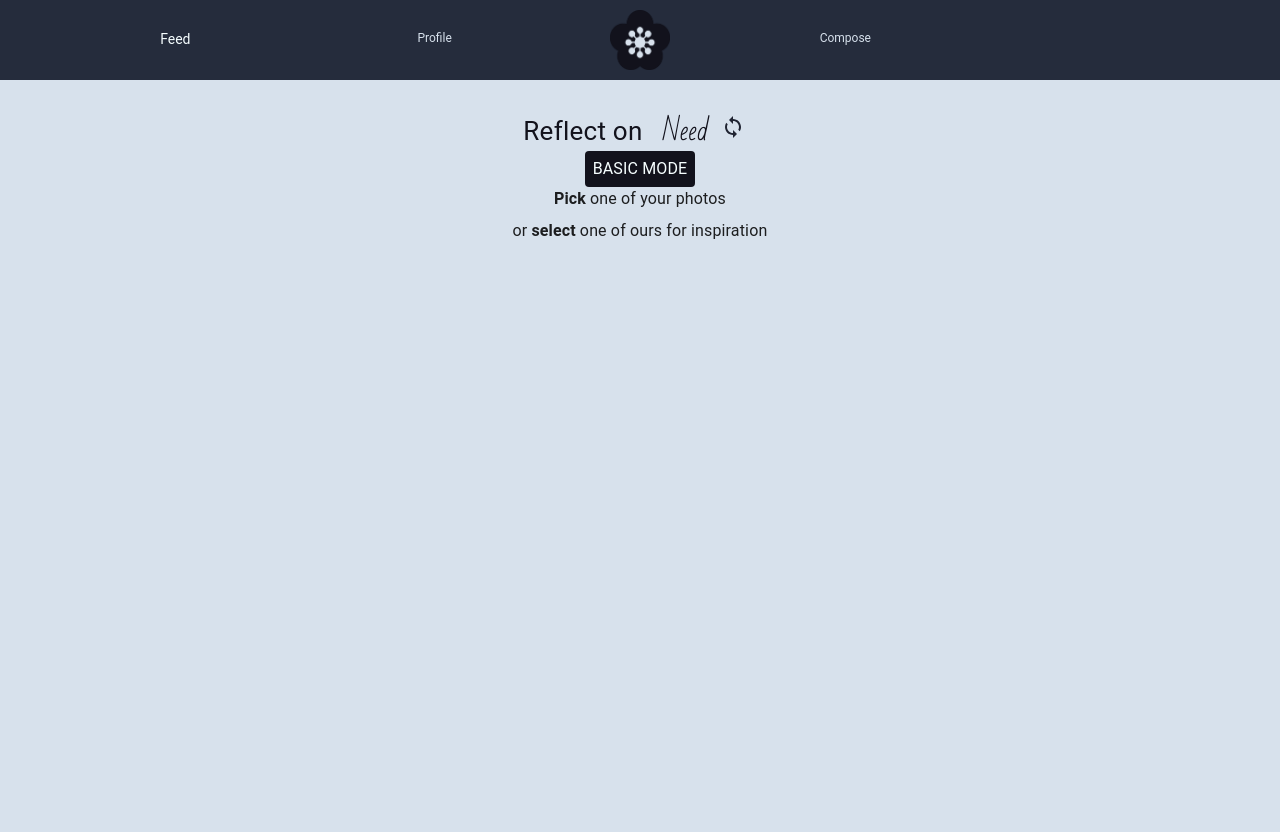
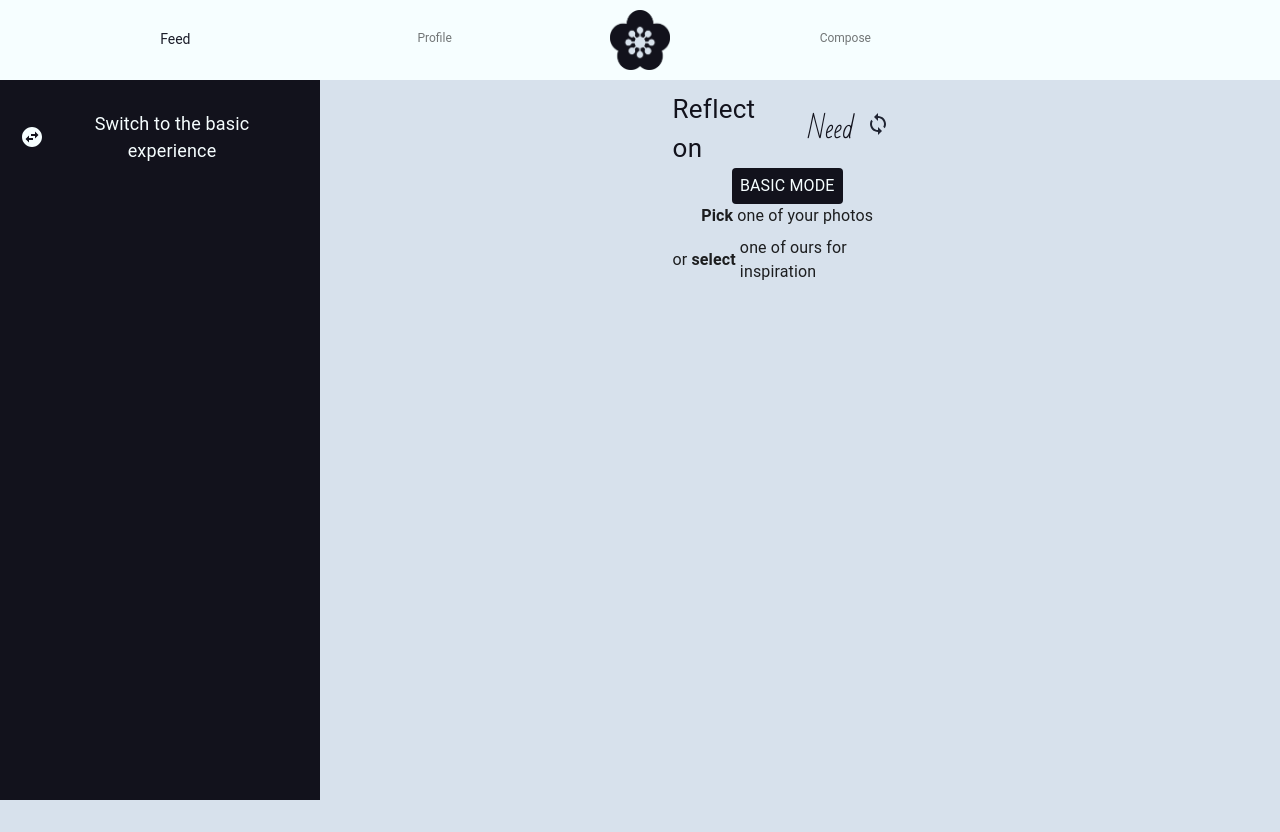
Before and after one commit to James-W-Berry/maikuu, a React (Create React App) app: page /compose in a window 1280 px wide. After the commit the page ends 800 px from the top, so only its background shows below. Built offline with nearby package versions, Linux system fonts and the light colour scheme; no server answers; sample sign-in values are in the browser's storage.

Commit message:
restructure compose component with sidebar control panel

```diff
--- a/src/App.css
+++ b/src/App.css
@@ -101,7 +101,8 @@ select:-webkit-autofill:focus {
   align-items: center;
   display: flex;
   justify-content: center;
-  height: 100vh;
+  /* min-height: 100vh; */
+  height: 100%;
   background-color: #d7e1ec;
 }
 
--- a/src/App.js
+++ b/src/App.js
@@ -13,8 +13,6 @@ import PuffLoader from "react-spinners/PuffLoader";
 import { motion } from "framer-motion";
 import Banner from "./components/Banner";
 import colors from "./assets/colors";
-import { Divider, Typography } from "@material-ui/core";
-import logo from "./assets/logo.png";
 
 function onAuthStateChange(callback) {
   firebase.auth().onAuthStateChanged((user) => {
@@ -44,36 +42,9 @@ function App() {
   let FeatureRoutes = () => (
     <Route
       render={({ location }) => (
-        <div style={{ display: "flex", flexDirection: "column" }}>
-          {location.pathname.match("signin|signup|forgotpassword") == null ? (
-            <div>
-              {/* <div
-                style={{
-                  display: "flex",
-                  flexDirection: "row",
-                  width: "100vw",
-                  margin: "10px",
-                  justifyContent: "center",
-                  alignItems: "center",
-                }}
-              >
-                <img
-                  src={logo}
-                  alt="Logo"
-                  style={{
-                    display: "flex",
-                    justifyContent: "center",
-                    alignItems: "center",
-                    height: "60px",
-                    width: "60px",
-                    cursor: "pointer",
-                  }}
-                />
-              </div> */}
-              <Divider variant="middle" />
-            </div>
-          ) : null}
-
+        <div
+          style={{ display: "flex", flexDirection: "column", height: "100%" }}
+        >
           {location.pathname.match("signin|signup|forgotpassword") == null ? (
             <Banner user={user} />
           ) : null}
@@ -81,6 +52,11 @@ function App() {
           <motion.div
             id="content"
             key={location.pathname}
+            style={
+              location.pathname.match("signin|signup|forgotpassword") == null
+                ? { marginTop: "80px", height: "100%" }
+                : null
+            }
             animate={{
               opacity: [0.9, 1.0],
             }}
--- a/src/components/Banner.js
+++ b/src/components/Banner.js
@@ -5,7 +5,6 @@ import { useHistory } from "react-router-dom";
 import BottomNavigation from "@material-ui/core/BottomNavigation";
 import BottomNavigationAction from "@material-ui/core/BottomNavigationAction";
 import logo from "../assets/logo_blue.png";
-import { Divider } from "@material-ui/core";
 
 const useStyles = makeStyles((theme) => ({
   root: {
@@ -13,12 +12,12 @@ const useStyles = makeStyles((theme) => ({
     justifyContent: "space-evenly",
     alignItems: "center",
   },
-  stickToBottom: {
+  stickToTop: {
     width: "100%",
     position: "fixed",
     top: 0,
-    minHeight: "80px",
-    backgroundColor: colors.maikuu3,
+    height: "80px",
+    backgroundColor: colors.maikuu4,
   },
   menuButton: {
     marginRight: theme.spacing(2),
@@ -36,12 +35,11 @@ const useStyles = makeStyles((theme) => ({
 const useNavStyles = makeStyles((theme) => ({
   selected: {
     "& .MuiBottomNavigationAction-label": {
-      color: colors.maikuu4,
+      color: colors.maikuu1,
       outline: "none !important",
     },
   },
   root: {
-    color: colors.maikuu5,
     outline: "none !important",
   },
 }));
@@ -58,7 +56,7 @@ export default function Banner(props) {
         style={{ justifyContent: "space-evenly", alignItems: "center" }}
         value={value}
         showLabels
-        className={classes.stickToBottom}
+        className={classes.stickToTop}
       >
         <BottomNavigationAction
           showLabel
@@ -110,8 +108,6 @@ export default function Banner(props) {
           }}
         />
       </BottomNavigation>
-
-      <Divider variant="middle" />
     </div>
   );
 }
--- a/src/components/Compose.js
+++ b/src/components/Compose.js
@@ -6,11 +6,14 @@ import {
   Typography,
   Container,
   CssBaseline,
+  Grid,
+  Icon,
 } from "@material-ui/core";
 import colors from "../assets/colors";
 import { NavLink } from "react-router-dom";
 import { AnimatePresence, motion } from "framer-motion";
 import InteractiveHaikuBuilder from "./InteractiveHaikuBuilder";
+import SwapHorizontalCircleIcon from "@material-ui/icons/SwapHorizontalCircle";
 
 const useStyles = makeStyles((theme) => ({
   title: {
@@ -24,11 +27,20 @@ const useStyles = makeStyles((theme) => ({
   heading: {
     color: colors.maikuu0,
     userSelect: "none",
-    fontSize: "30px",
+    fontSize: "24px",
     display: "flex",
     justifyContent: "center",
     alignItems: "center",
     marginTop: "10px",
+  },
+  lightHeading: {
+    color: colors.maikuu4,
+    userSelect: "none",
+    fontSize: "18px",
+    display: "flex",
+    justifyContent: "center",
+    alignItems: "center",
+    padding: "10px",
   },
   submit: {
     backgroundColor: colors.maikuu0,
@@ -62,15 +74,27 @@ export default function Compose(props) {
   return (
     <AnimatePresence>
       <motion.div
-        style={{ marginBottom: "10px", marginTop: "100px" }}
         key="success"
         initial={{ opacity: 0 }}
         animate={{ opacity: [0.0, 1.0] }}
         exit={{ opacity: 0 }}
+        style={{ height: "100%" }}
       >
         {user?.loggedIn ? (
-          <div>
-            <Container component="main" xl={12} lg={12} md={12}>
+          <div
+            style={{ display: "flex", flexDirection: "row", height: "100%" }}
+          >
+            <Grid container xl={12} lg={12} md={12}>
+              <Grid
+                style={{ backgroundColor: colors.maikuu0 }}
+                key="control"
+                item
+                xs={12}
+                sm={12}
+                md={3}
+                lg={3}
+                xl={3}
+              >
                 <CssBaseline />
                 <div
                   style={{
@@ -80,33 +104,68 @@ export default function Compose(props) {
                     flexDirection: "column",
                   }}
                 >
-                {!basic && !interactive && (
+                  {basic ? (
+                    <div
+                      onClick={() => setMode(0)}
+                      style={{
+                        display: "flex",
+                        flexDirection: "row",
+                        justifyContent: "center",
+                        alignItems: "center",
+                        padding: "20px",
+                        textAlign: "center",
+                        cursor: "pointer",
+                      }}
+                    >
+                      <SwapHorizontalCircleIcon
+                        style={{
+                          justifyContent: "center",
+                          alignItems: "center",
+                          color: colors.maikuu4,
+                        }}
+                      />
+
+                      <Typography className={classes.lightHeading}>
+                        Switch to the interactive experience
+                      </Typography>
+                    </div>
+                  ) : (
+                    <div
+                      onClick={() => setMode(1)}
+                      style={{
+                        display: "flex",
+                        flexDirection: "row",
+                        justifyContent: "center",
+                        alignItems: "center",
+                        padding: "20px",
+                        textAlign: "center",
+                        cursor: "pointer",
+                      }}
+                    >
+                      <SwapHorizontalCircleIcon
+                        style={{
+                          justifyContent: "center",
+                          alignItems: "center",
+                          color: colors.maikuu4,
+                        }}
+                      />
+                      <Typography className={classes.lightHeading}>
+                        Switch to the basic experience
+                      </Typography>
+                    </div>
+                  )}
+                </div>
+              </Grid>
+              <Grid key="write" item xs={12} sm={12} md={9} lg={9} xl={9}>
+                <CssBaseline />
                 <div
                   style={{
                     display: "flex",
-                      flexDirection: "column",
                     justifyContent: "center",
                     alignItems: "center",
-                      height: "100%",
+                    flexDirection: "column",
                   }}
                 >
-                    <Button onClick={() => setMode(0)}>
-                      <Typography className={classes.heading}>
-                        Interactive Experience
-                      </Typography>
-                    </Button>
-
-                    <Button
-                      onClick={() => {
-                        setMode(1);
-                      }}
-                    >
-                      <Typography className={classes.heading}>
-                        or Basic Experience ?
-                      </Typography>
-                    </Button>
-                  </div>
-                )}
                   {basic && (
                     <AnimatePresence>
                       <motion.div
@@ -127,16 +186,20 @@ export default function Compose(props) {
                         animate={{ opacity: [0.0, 1.0] }}
                         exit={{ opacity: 0 }}
                       >
-                      <InteractiveHaikuBuilder user={user} setMode={setMode} />
+                        <InteractiveHaikuBuilder
+                          user={user}
+                          setMode={setMode}
+                        />
                       </motion.div>
                     </AnimatePresence>
                   )}
                 </div>
-            </Container>
+              </Grid>
+            </Grid>
           </div>
         ) : (
           <div>
-            <Container component="main" xl={12} lg={12} md={12}>
+            <Grid container spacing={2}>
               <CssBaseline />
               <div
                 style={{
@@ -166,7 +229,7 @@ export default function Compose(props) {
                   </Button>
                 </NavLink>
               </div>
-            </Container>
+            </Grid>
           </div>
         )}
       </motion.div>
--- a/src/components/Feed.js
+++ b/src/components/Feed.js
@@ -587,7 +587,7 @@ export default function Main(props) {
   return (
     <AnimatePresence>
       <motion.div
-        style={{ marginBottom: "60px", marginTop: "80px" }}
+        style={{ marginBottom: "60px", marginTop: "10px" }}
         key="success"
         initial={{ opacity: 0 }}
         animate={{ opacity: [0.0, 1.0] }}
--- a/src/components/InteractiveHaikuBuilder.js
+++ b/src/components/InteractiveHaikuBuilder.js
@@ -93,8 +93,8 @@ export default function InteractiveHaikuBuilder(props) {
       style={{
         display: "flex",
         flexDirection: "column",
-        height: "90vh",
-        width: "90vw",
+        height: "90%",
+        width: "90%",
       }}
     >
       <div
@@ -252,8 +252,8 @@ export default function InteractiveHaikuBuilder(props) {
           backgroundRepeat: "no-repeat",
           backgroundPosition: "center center",
           backgroundSize: "cover",
-          height: "60vh",
-          width: "90vw",
+          height: "60%",
+          width: "90%",
           boxShadow: backgroundImage ? "10px 10px  5px rgba(0,0,0,0.5)" : null,
         }}
       >
--- a/src/components/Profile.js
+++ b/src/components/Profile.js
@@ -423,7 +423,7 @@ export default function Profile(props) {
   return (
     <AnimatePresence>
       <motion.div
-        style={{ marginBottom: "60px", marginTop: "100px" }}
+        style={{ marginBottom: "60px", marginTop: "10px" }}
         key="success"
         initial={{ opacity: 0 }}
         animate={{ opacity: [0.0, 1.0] }}
```
Also changed, not shown: src/components/HaikuBuilder.js (+4 -4 lines). Lines whose indentation alone changed are shown as unchanged.
